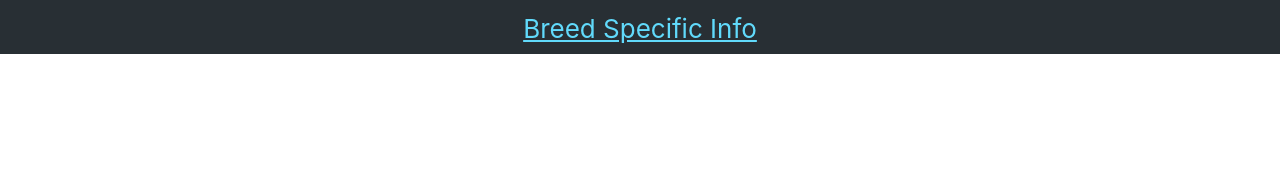
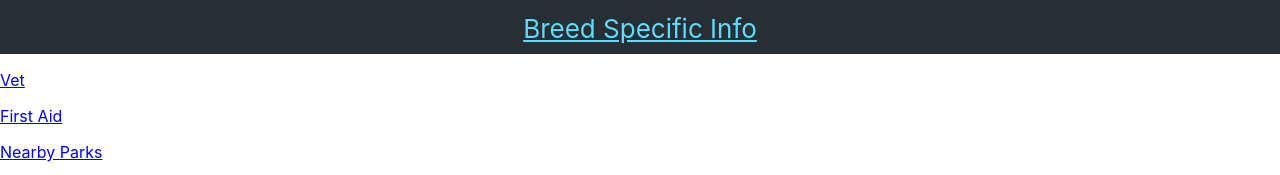
Before and after one commit to sanchayarun/React-Week-11, a React (Create React App) app: page / in a window 1280 px wide. Shown: the part 746-921 px from the top of the page. Before the commit the page ends 800 px from the top, so only its background shows below. Built offline with nearby package versions, Linux system fonts and the light colour scheme.

Commit message:
component hierarchy

```diff
--- a/src/App.js
+++ b/src/App.js
@@ -1,5 +1,5 @@
 import './App.css';
-
+import Footer from './Footer/Footer.jsx';
 
 function App() {
   const address = {
@@ -8,6 +8,7 @@ function App() {
   }
 
   return (
+    <>
     <div className="App">
       <header className="App-header">
         <h1 className="titleName">Teddy</h1>
@@ -30,7 +31,13 @@ function App() {
         </a>
 
       </header>
+
     </div>
+
+   <Footer />
+    </>
+
+
   );
 }
 
--- /dev/null
+++ b/src/Footer/Footer.jsx
@@ -0,0 +1,43 @@
+// import './App.css';
+
+const Footer = () => {
+    return (
+    <header className="Footer">
+
+        <p>
+
+        <a
+          className="Vet-link"
+          href="https://ealingvets.co.uk"
+          target="_blank"
+          rel="noopener noreferrer"
+        >
+          Vet
+        </a>
+        </p>
+
+        <p>
+        <a
+          className="FirstAid-link"
+          href="https://www.pdsa.org.uk/pet-help-and-advice/looking-after-your-pet/all-pets/first-aid-for-pets"
+          target="_blank"
+          rel="noopener noreferrer"
+        >
+          First Aid
+        </a>
+        </p>
+
+        <p>
+        <a
+          className="Parks-link"
+          href="https://goo.gl/maps/nHY6R9iJb6QMmndw5"
+          target="_blank"
+          rel="noopener noreferrer"
+        >
+          Nearby Parks
+        </a>
+        </p>
+    </header>
+    );
+}
+export default Footer;
```
